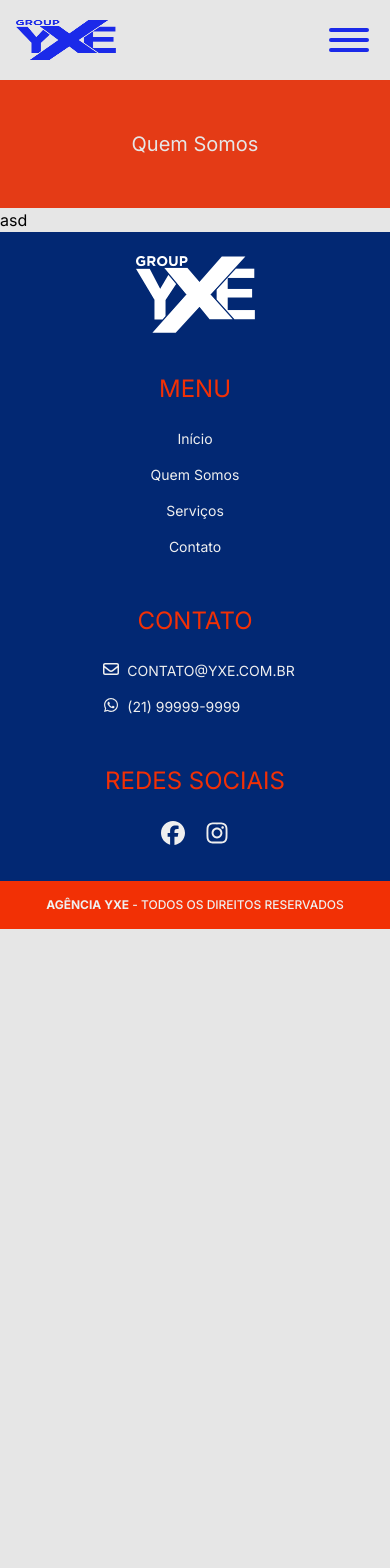
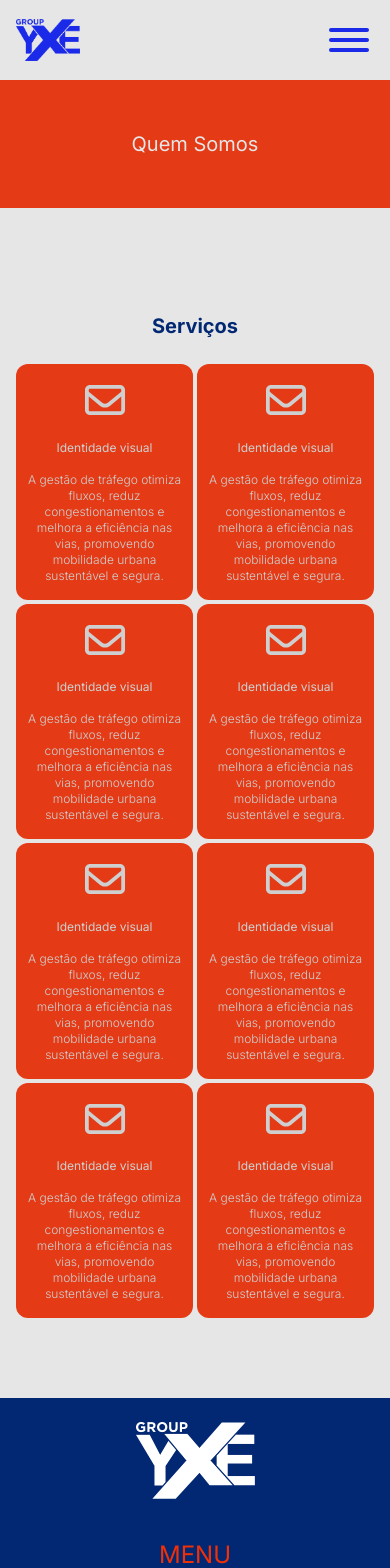
Before and after one commit to webyxe/yxe-new, a Next.js app: page /servicos in a window 390 px wide. Shown: the top 1568 px of the page. Before the commit the page ends 929 px from the top, so only its background shows below. Built offline with nearby package versions, Linux system fonts and the light colour scheme.

Commit message:
Responsividade

```diff
--- a/app/(pages)/servicos/page.tsx
+++ b/app/(pages)/servicos/page.tsx
@@ -1,8 +1,7 @@
+import Servicos from "@/app/parts/home/servicos";
 
-export default function Servicos() {
+export default function PageServicos() {
     return (
-        <div>
-            asd
-        </div>
+        <Servicos />
     );
 }
--- a/app/parts/estrutura/header.tsx
+++ b/app/parts/estrutura/header.tsx
@@ -24,14 +24,14 @@ const Header = () => {
                 <div className="mx-auto px-4 h-full">
                     <div className="flex justify-between items-center h-full">
                         <div className="logo">
-                            <Link href="/"><Image src="/img/logo.png" width={100} height={64} className="h-10 lg:h-16" alt="" /></Link>
+                            <Link href="/"><Image src="/img/logo.png" width={100} height={64} className="w-16 lg:w-18" alt="" /></Link>
                         </div>
                         <nav className="items-center flex">
                             <ul className="mx-2 hidden md:flex text-xl">
                                 <li><Link href="/" className="px-3 text-blue-500 hover:text-orange-500 transition">Início</Link></li>
                                 <li><Link href="/sobre" className="px-3 text-blue-500 hover:text-orange-500 transition">Quem Somos</Link></li>
+                                <li><Link href="/servicos" className="px-3 text-blue-500 hover:text-orange-500 transition">Serviços</Link></li>
                                 <li><Link href="/blog" className="px-3 text-blue-500 hover:text-orange-500 transition">Blog</Link></li>
-                                <li><Link href="/servicos" className="px-3 text-blue-500 hover:text-orange-500 transition">Serviços</Link></li>
                                 <li><Link href="/contato" className="px-3 text-blue-500 hover:text-orange-500 transition">Contato</Link></li>
                             </ul>
                             <a onClick={menuBurger}>
@@ -47,15 +47,16 @@ const Header = () => {
             </header>
             <nav className={"fixed top-0 h-screen w-72 bg-blue-500 z-50 text-base transition-all duration-300 ease-in-out font-open " + menuNavigation} id="header-bar-mobile">
                 <div className="hidden -right-full"></div>
-                <div className="button-close absolute top-0 right-0 px-4 py-2 my-2 mx-4 text-2xl rounded-md text-white hover:text-orange-500 transition-colors" onClick={menuBurger}>
-                    <FontAwesomeIcon icon={faXmark} className="h-4 w-4" />
-                </div>
+                <a className="button-close absolute top-0 right-0 p-4 text-2xl rounded-md text-white hover:text-orange-500 transition-colors" onClick={menuBurger}>
+                    <FontAwesomeIcon icon={faXmark} className="h-8 w-8" />
+                </a>
                 <div className="block">
-                    <ul className="uppercase text-lg p-4">
-                        <li className="py-2"><Link href="#header" className="p-3 text-gray-100">Home</Link></li>
-                        <li className="py-2"><Link href="#sobre" className="p-3 text-gray-100">Sobre</Link></li>
-                        <li className="py-2"><Link href="#servicos" className="p-3 text-gray-100">Serviços</Link></li>
-                        <li className="py-2"><Link href="#contato" className="p-3 text-gray-100">Contato</Link></li>
+                    <ul className="text-lg p-4">
+                        <li className="py-2"><Link href="/" className="p-3 text-gray-100" onClick={menuBurger}>Home</Link></li>
+                        <li className="py-2"><Link href="/sobre" className="p-3 text-gray-100" onClick={menuBurger}>Quem Somos</Link></li>
+                        <li className="py-2"><Link href="/servicos" className="p-3 text-gray-100" onClick={menuBurger}>Serviços</Link></li>
+                        <li className="py-2"><Link href="/blog" className="p-3 text-gray-100" onClick={menuBurger}>Blog</Link></li>
+                        <li className="py-2"><Link href="/contato" className="p-3 text-gray-100" onClick={menuBurger}>Contato</Link></li>
                     </ul>
                 </div>
             </nav>
--- a/app/parts/home/banner.tsx
+++ b/app/parts/home/banner.tsx
@@ -9,13 +9,13 @@ const Banner = () => {
         <div id="banner" className="relative z-10 bg-principal bg-cover bg-center min-h-[90vh] py-8 flex justify-center items-center">
             <div className="flex flex-col">
                 <div>
-                    <Image src="/img/logo.png" width={288} height={184} className="w-72 mx-auto" alt="" />
+                    <Image src="/img/logo.png" width={288} height={184} className="w-32 md:w-72 mx-auto" alt="" />
                 </div>
-                <div className="my-10 text-3xl flex justify-center items-center">
+                <div className="my-10 text-xl md:text-2xl xl:text-3xl flex justify-center items-center">
                     <div className="font-bold mx-2 p-2 border-orange-500 border-2 rounded-full">Tudo</div> em um só lugar
                 </div>
             </div>
-            <div className="absolute z-50 left-0 bottom-0 font-normal p-2 md:text-lg">
+            <div className="absolute flex lg:block justify-center z-50 left-0 bottom-0 font-normal p-2 md:text-lg w-full md:w-auto">
                 <div className="hover:scale-105 transition duration-500">
                     <Link className="block text-blue-500 hover:text-orange-500 p-3 flex justify-center items-center rounded-lg my-2" target="_blank" href="https://pt-br.facebook.com/fabiofreitasbr">
                         <FontAwesomeIcon icon={faFacebookSquare} className="h-8 w-8" />
--- a/app/parts/home/contato.tsx
+++ b/app/parts/home/contato.tsx
@@ -16,7 +16,7 @@ const Contato = () => {
                 </div>
                 <div className="grid grid-cols-1 md:grid-cols-2 gap-x-4">
                     <div className="text-sm md:text-xl bg-gray-200 rounded-xl text-black rounded-xl">
-                        <div className="text-md md:text-lg p-2 md:p-6 my-3 md:mt-0">
+                        <div className="text-md md:text-lg p-6 md:p-6 my-3 md:mt-0">
                             <div className="">
                                 <h3 className="text-orange-500 text-xl md:text-2xl pb-6">Nós ligamos pra você!</h3>
                                 <form action="" method="post" id="form-contact">
--- a/app/parts/home/portfolio.tsx
+++ b/app/parts/home/portfolio.tsx
@@ -5,7 +5,7 @@ const Portfolio = () => {
         <section id="portfolio" className="bg-gray-900 py-20">
             <div className="container mx-auto px-4">
                 <h2 className="text-xl md:text-4xl py-6 text-center text-white font-bold">Portfólio</h2>
-                <div className="grid grid-cols-2 lg:grid-cols-3 gap-4">
+                <div className="grid md:grid-cols-2 lg:grid-cols-3 gap-4">
                     <div>
                         <div className="aspect-square rounded-xl sm:rounded-2xl bg-gray-200 bg-cover bg-center flex justify-center items-center">
                             <Image src="/img/servicos/livre-leve-solto.png" width={300} height={300} alt="" className="mx-auto w-2/3" />
--- a/app/parts/home/servicos.tsx
+++ b/app/parts/home/servicos.tsx
@@ -7,77 +7,77 @@ const Servicos = () => {
         <section id="servicos" className="py-20">
             <div className="container mx-auto px-4">
                 <h2 className="text-xl md:text-4xl py-6 text-center text-blue-600 font-bold">Serviços</h2>
-                <div className="grid grid-cols-2 lg:grid-cols-4 gap-4">
+                <div className="grid grid-cols-2 lg:grid-cols-4 gap-1 md:gap-4">
                     <Link href="#">
-                        <div className="bg-orange-600 h-36 sm:h-64 rounded-xl sm:rounded-3xl text-center flex items-center text-white text-lg sm:text-2xl p-4">
+                        <div className="bg-orange-600 sm:h-64 rounded-xl sm:rounded-3xl text-center flex items-center text-white text-lg sm:text-2xl px-2 py-4 md:p-4">
                             <div className="text-center">
                                 <FontAwesomeIcon icon={faEnvelope} className="h-10 w-10 text-4xl mx-auto text-gray-200" />
-                                <h3 className="text-base md:text-xl py-4 text-gray-200">Identidade visual</h3>
-                                <h3 className="text-sm text-gray-200 font-light">A gestão de tráfego otimiza fluxos, reduz congestionamentos e melhora a eficiência nas vias, promovendo mobilidade urbana sustentável e segura.</h3>
+                                <h3 className="text-xs md:text-base md:text-xl py-4 text-gray-200">Identidade visual</h3>
+                                <h3 className="text-xs md:text-sm text-gray-200 font-light">A gestão de tráfego otimiza fluxos, reduz congestionamentos e melhora a eficiência nas vias, promovendo mobilidade urbana sustentável e segura.</h3>
                             </div>
                         </div>
                     </Link>
                     <Link href="#">
-                        <div className="bg-orange-600 h-36 sm:h-64 rounded-xl sm:rounded-3xl text-center flex items-center text-white text-lg sm:text-2xl p-4">
+                        <div className="bg-orange-600 sm:h-64 rounded-xl sm:rounded-3xl text-center flex items-center text-white text-lg sm:text-2xl px-2 py-4 md:p-4">
                             <div className="text-center">
                                 <FontAwesomeIcon icon={faEnvelope} className="h-10 w-10 text-4xl mx-auto text-gray-200" />
-                                <h3 className="text-base md:text-xl py-4 text-gray-200">Identidade visual</h3>
-                                <h3 className="text-sm text-gray-200 font-light">A gestão de tráfego otimiza fluxos, reduz congestionamentos e melhora a eficiência nas vias, promovendo mobilidade urbana sustentável e segura.</h3>
+                                <h3 className="text-xs md:text-base md:text-xl py-4 text-gray-200">Identidade visual</h3>
+                                <h3 className="text-xs md:text-sm text-gray-200 font-light">A gestão de tráfego otimiza fluxos, reduz congestionamentos e melhora a eficiência nas vias, promovendo mobilidade urbana sustentável e segura.</h3>
                             </div>
                         </div>
                     </Link>
                     <Link href="#">
-                        <div className="bg-orange-600 h-36 sm:h-64 rounded-xl sm:rounded-3xl text-center flex items-center text-white text-lg sm:text-2xl p-4">
+                        <div className="bg-orange-600 sm:h-64 rounded-xl sm:rounded-3xl text-center flex items-center text-white text-lg sm:text-2xl px-2 py-4 md:p-4">
                             <div className="text-center">
                                 <FontAwesomeIcon icon={faEnvelope} className="h-10 w-10 text-4xl mx-auto text-gray-200" />
-                                <h3 className="text-base md:text-xl py-4 text-gray-200">Identidade visual</h3>
-                                <h3 className="text-sm text-gray-200 font-light">A gestão de tráfego otimiza fluxos, reduz congestionamentos e melhora a eficiência nas vias, promovendo mobilidade urbana sustentável e segura.</h3>
+                                <h3 className="text-xs md:text-base md:text-xl py-4 text-gray-200">Identidade visual</h3>
+                                <h3 className="text-xs md:text-sm text-gray-200 font-light">A gestão de tráfego otimiza fluxos, reduz congestionamentos e melhora a eficiência nas vias, promovendo mobilidade urbana sustentável e segura.</h3>
                             </div>
                         </div>
                     </Link>
                     <Link href="#">
-                        <div className="bg-orange-600 h-36 sm:h-64 rounded-xl sm:rounded-3xl text-center flex items-center text-white text-lg sm:text-2xl p-4">
+                        <div className="bg-orange-600 sm:h-64 rounded-xl sm:rounded-3xl text-center flex items-center text-white text-lg sm:text-2xl px-2 py-4 md:p-4">
                             <div className="text-center">
                                 <FontAwesomeIcon icon={faEnvelope} className="h-10 w-10 text-4xl mx-auto text-gray-200" />
-                                <h3 className="text-base md:text-xl py-4 text-gray-200">Identidade visual</h3>
-                                <h3 className="text-sm text-gray-200 font-light">A gestão de tráfego otimiza fluxos, reduz congestionamentos e melhora a eficiência nas vias, promovendo mobilidade urbana sustentável e segura.</h3>
+                                <h3 className="text-xs md:text-base md:text-xl py-4 text-gray-200">Identidade visual</h3>
+                                <h3 className="text-xs md:text-sm text-gray-200 font-light">A gestão de tráfego otimiza fluxos, reduz congestionamentos e melhora a eficiência nas vias, promovendo mobilidade urbana sustentável e segura.</h3>
                             </div>
                         </div>
                     </Link>
 
                     <Link href="#">
-                        <div className="bg-orange-600 h-36 sm:h-64 rounded-xl sm:rounded-3xl text-center flex items-center text-white text-lg sm:text-2xl p-4">
+                        <div className="bg-orange-600 sm:h-64 rounded-xl sm:rounded-3xl text-center flex items-center text-white text-lg sm:text-2xl px-2 py-4 md:p-4">
                             <div className="text-center">
                                 <FontAwesomeIcon icon={faEnvelope} className="h-10 w-10 text-4xl mx-auto text-gray-200" />
-                                <h3 className="text-base md:text-xl py-4 text-gray-200">Identidade visual</h3>
-                                <h3 className="text-sm text-gray-200 font-light">A gestão de tráfego otimiza fluxos, reduz congestionamentos e melhora a eficiência nas vias, promovendo mobilidade urbana sustentável e segura.</h3>
+                                <h3 className="text-xs md:text-base md:text-xl py-4 text-gray-200">Identidade visual</h3>
+                                <h3 className="text-xs md:text-sm text-gray-200 font-light">A gestão de tráfego otimiza fluxos, reduz congestionamentos e melhora a eficiência nas vias, promovendo mobilidade urbana sustentável e segura.</h3>
                             </div>
                         </div>
                     </Link>
                     <Link href="#">
-                        <div className="bg-orange-600 h-36 sm:h-64 rounded-xl sm:rounded-3xl text-center flex items-center text-white text-lg sm:text-2xl p-4">
+                        <div className="bg-orange-600 sm:h-64 rounded-xl sm:rounded-3xl text-center flex items-center text-white text-lg sm:text-2xl px-2 py-4 md:p-4">
                             <div className="text-center">
                                 <FontAwesomeIcon icon={faEnvelope} className="h-10 w-10 text-4xl mx-auto text-gray-200" />
-                                <h3 className="text-base md:text-xl py-4 text-gray-200">Identidade visual</h3>
-                                <h3 className="text-sm text-gray-200 font-light">A gestão de tráfego otimiza fluxos, reduz congestionamentos e melhora a eficiência nas vias, promovendo mobilidade urbana sustentável e segura.</h3>
+                                <h3 className="text-xs md:text-base md:text-xl py-4 text-gray-200">Identidade visual</h3>
+                                <h3 className="text-xs md:text-sm text-gray-200 font-light">A gestão de tráfego otimiza fluxos, reduz congestionamentos e melhora a eficiência nas vias, promovendo mobilidade urbana sustentável e segura.</h3>
                             </div>
                         </div>
                     </Link>
                     <Link href="#">
-                        <div className="bg-orange-600 h-36 sm:h-64 rounded-xl sm:rounded-3xl text-center flex items-center text-white text-lg sm:text-2xl p-4">
+                        <div className="bg-orange-600 sm:h-64 rounded-xl sm:rounded-3xl text-center flex items-center text-white text-lg sm:text-2xl px-2 py-4 md:p-4">
                             <div className="text-center">
                                 <FontAwesomeIcon icon={faEnvelope} className="h-10 w-10 text-4xl mx-auto text-gray-200" />
-                                <h3 className="text-base md:text-xl py-4 text-gray-200">Identidade visual</h3>
-                                <h3 className="text-sm text-gray-200 font-light">A gestão de tráfego otimiza fluxos, reduz congestionamentos e melhora a eficiência nas vias, promovendo mobilidade urbana sustentável e segura.</h3>
+                                <h3 className="text-xs md:text-base md:text-xl py-4 text-gray-200">Identidade visual</h3>
+                                <h3 className="text-xs md:text-sm text-gray-200 font-light">A gestão de tráfego otimiza fluxos, reduz congestionamentos e melhora a eficiência nas vias, promovendo mobilidade urbana sustentável e segura.</h3>
                             </div>
                         </div>
                     </Link>
                     <Link href="#">
-                        <div className="bg-orange-600 h-36 sm:h-64 rounded-xl sm:rounded-3xl text-center flex items-center text-white text-lg sm:text-2xl p-4">
+                        <div className="bg-orange-600 sm:h-64 rounded-xl sm:rounded-3xl text-center flex items-center text-white text-lg sm:text-2xl px-2 py-4 md:p-4">
                             <div className="text-center">
                                 <FontAwesomeIcon icon={faEnvelope} className="h-10 w-10 text-4xl mx-auto text-gray-200" />
-                                <h3 className="text-base md:text-xl py-4 text-gray-200">Identidade visual</h3>
-                                <h3 className="text-sm text-gray-200 font-light">A gestão de tráfego otimiza fluxos, reduz congestionamentos e melhora a eficiência nas vias, promovendo mobilidade urbana sustentável e segura.</h3>
+                                <h3 className="text-xs md:text-base md:text-xl py-4 text-gray-200">Identidade visual</h3>
+                                <h3 className="text-xs md:text-sm text-gray-200 font-light">A gestão de tráfego otimiza fluxos, reduz congestionamentos e melhora a eficiência nas vias, promovendo mobilidade urbana sustentável e segura.</h3>
                             </div>
                         </div>
                     </Link>
```
Also changed, not shown: app/parts/home/canais.tsx (+22 -22 lines), app/parts/home/estrutura.tsx (+10 -10 lines), app/parts/home/quem-somos.tsx (+11 -11 lines).
